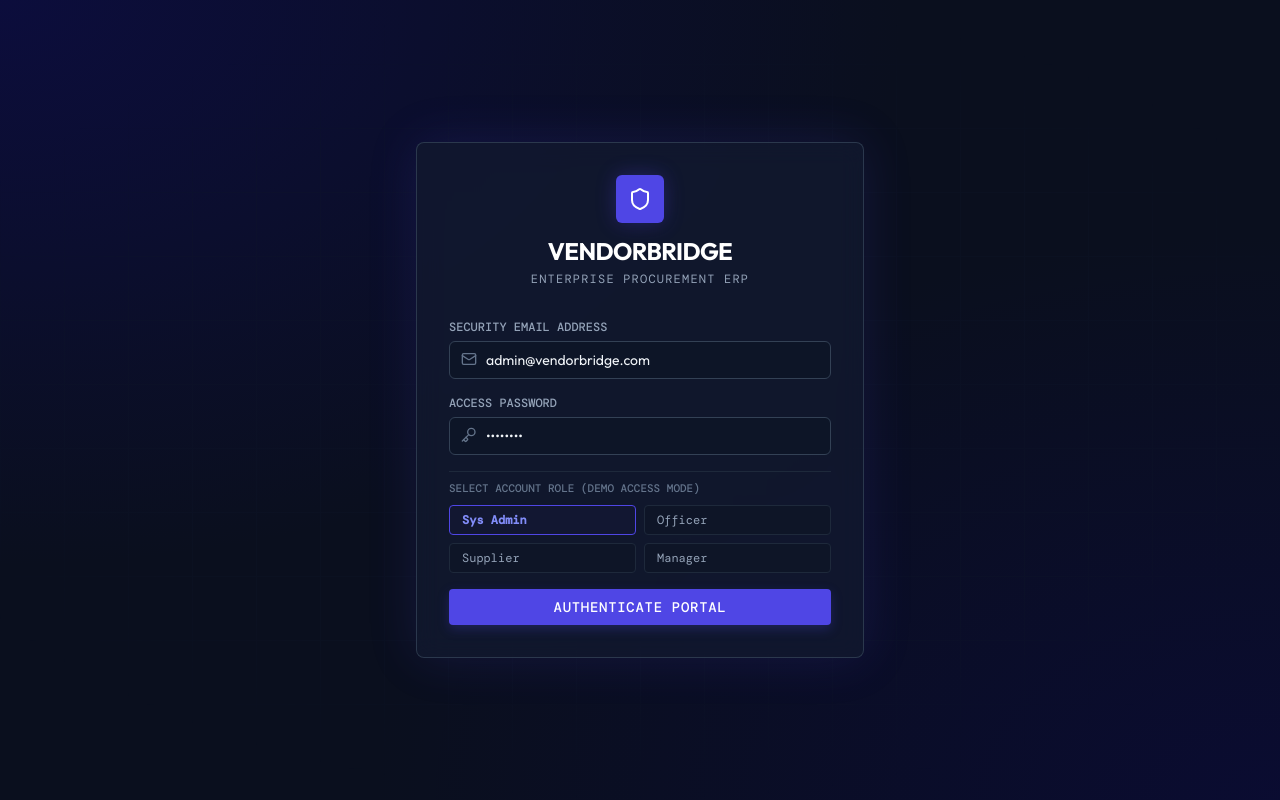
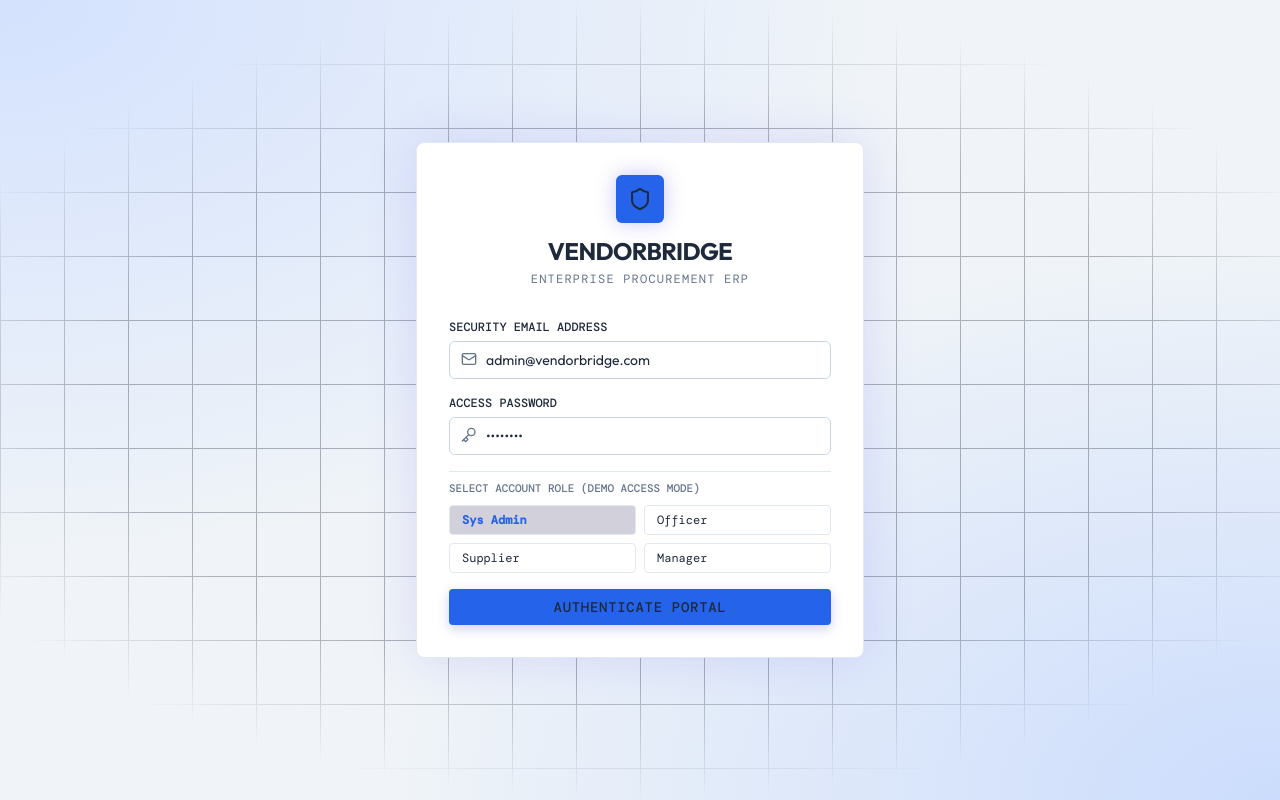
Before and after one commit to HB2810/vendorbridge-erp, a React (Vite) app in the folder frontend/: page /login in a window 1280 px wide. Built offline with nearby package versions, Linux system fonts and the light colour scheme; a web font is replaced by a local one.

Commit message:
style: change theme in all frontend to blue and white color

```diff
--- a/frontend/src/index.css
+++ b/frontend/src/index.css
@@ -6,12 +6,12 @@
 
 @layer base {
   body {
-    @apply bg-navy-dark text-slate-100 font-sans antialiased overflow-x-hidden selection:bg-indigo-brand selection:text-white;
+    @apply bg-navy-dark text-slate-900 font-sans antialiased overflow-x-hidden selection:bg-indigo-brand selection:text-white;
   }
 
   /* Dense industrial inputs and tables */
   input, select, textarea {
-    @apply bg-[#0D1527] border border-slate-700 text-slate-100 px-3 py-1.5 focus:outline-none focus:border-indigo-brand transition-colors font-sans text-sm rounded-md placeholder-slate-500;
+    @apply bg-white border border-slate-300 text-slate-900 px-3 py-1.5 focus:outline-none focus:border-indigo-brand transition-colors font-sans text-sm rounded-md placeholder-slate-400;
   }
 
   table {
@@ -19,15 +19,15 @@
   }
 
   th {
-    @apply border-b border-slate-700 bg-[#11182D] text-slate-400 font-medium px-4 py-2 text-xs uppercase tracking-wider font-sans;
+    @apply border-b border-slate-300 bg-slate-100 text-slate-700 font-semibold px-4 py-2 text-xs uppercase tracking-wider font-sans;
   }
 
   td {
-    @apply border-b border-slate-800 px-4 py-2.5 text-slate-300 font-sans;
+    @apply border-b border-slate-200 px-4 py-2.5 text-slate-800 font-sans;
   }
 
   tr:hover td {
-    @apply bg-[#151C33] text-white;
+    @apply bg-blue-50 text-slate-900;
   }
 }
 
@@ -37,14 +37,14 @@
   height: 6px;
 }
 ::-webkit-scrollbar-track {
-  background: #0A0F1E;
+  background: #F0F4F8;
 }
 ::-webkit-scrollbar-thumb {
-  background: #1E2640;
+  background: #CBD5E1;
   border-radius: 3px;
 }
 ::-webkit-scrollbar-thumb:hover {
-  background: #4F465E;
+  background: #94A3B8;
 }
 
 /* Financial Grade font for codes and amounts */
@@ -56,15 +56,15 @@
 
 /* Custom status badges */
 .badge-status {
-  @apply inline-flex items-center px-2 py-0.5 rounded text-xs font-mono font-medium border uppercase tracking-wider;
+  @apply inline-flex items-center px-2 py-0.5 rounded text-xs font-mono font-medium border uppercase tracking-wider bg-blue-50 text-blue-700 border-blue-200;
 }
 
-/* Subtle mesh gradient for login */
+/* Subtle mesh gradient for login (redefined for blue/white) */
 .login-mesh {
-  background-color: #0A0F1E;
+  background-color: #F0F4F8;
   background-image:
-    radial-gradient(at 0% 0%, hsla(242, 78%, 20%, 0.5) 0px, transparent 50%),
-    radial-gradient(at 100% 100%, hsla(242, 78%, 15%, 0.5) 0px, transparent 50%);
+    radial-gradient(at 0% 0%, hsla(220, 100%, 90%, 0.8) 0px, transparent 50%),
+    radial-gradient(at 100% 100%, hsla(220, 100%, 85%, 0.6) 0px, transparent 50%);
 }
 
 /* Print utility */
@@ -90,3 +90,184 @@
     display: none !important;
   }
 }
+
+/* GLOBAL GLOBAL LIGHT BLUE-WHITE THEME OVERRIDES */
+
+/* Map dark backgrounds to white & light blue */
+.bg-navy-dark,
+[class*="bg-navy-dark"] {
+  background-color: #F0F4F8 !important;
+}
+
+.bg-navy-light,
+[class*="bg-navy-light"] {
+  background-color: #F8FAFC !important;
+}
+
+.bg-slate-surface,
+[class*="bg-slate-surface"],
+.bg-slate-800 {
+  background-color: #FFFFFF !important;
+}
+
+/* Overriding hardcoded background utilities in files */
+[class*="bg-[#0E1527]"],
+[class*="bg-[#121A30]"],
+[class*="bg-[#0D1527]"],
+[class*="bg-[#0B1123]"],
+[class*="bg-[#151C33]"],
+[class*="bg-[#1E2640]"],
+[class*="bg-[#0E1527]/80"],
+[class*="bg-[#121A30]/80"],
+[class*="bg-[#121A30]/50"] {
+  background-color: #FFFFFF !important;
+}
+
+[class*="bg-[#0A0F1E]"] {
+  background-color: #F0F4F8 !important;
+}
+
+/* Left Sidebar Overrides (Clean Royal Blue & White) */
+aside {
+  background-color: #1E3A8A !important; /* Royal Navy Blue Sidebar */
+  border-right-color: #1E3A8A !important;
+}
+
+aside a {
+  color: #BFDBFE !important;
+  border-left-color: transparent !important;
+}
+
+aside a:hover {
+  background-color: #1E40AF !important;
+  color: #FFFFFF !important;
+}
+
+aside a.active,
+[class*="bg-[#1E2640]"].border-l-4 {
+  background-color: #1D4ED8 !important; /* Deep active blue */
+  color: #FFFFFF !important;
+  border-left-color: #3B82F6 !important; /* Light blue accent border */
+}
+
+aside div {
+  color: #FFFFFF !important;
+}
+
+aside p {
+  color: #E2E8F0 !important;
+}
+
+aside button {
+  border-color: #3B82F6 !important;
+  color: #E2E8F0 !important;
+}
+
+aside button:hover {
+  background-color: #EF4444 !important;
+  color: #FFFFFF !important;
+}
+
+/* Topbar override */
+header {
+  background-color: #FFFFFF !important;
+  border-bottom: 1px solid #E2E8F0 !important;
+}
+
+header h1 {
+  color: #1E3A8A !important;
+}
+
+header button {
+  color: #475569 !important;
+}
+
+header button:hover {
+  background-color: #F1F5F9 !important;
+}
+
+/* Global Border overrides */
+[class*="border-slate-700"],
+[class*="border-slate-800"],
+[class*="border-slate-850"],
+[class*="border-slate-900"],
+.border-slate-700,
+.border-slate-800,
+.border-slate-850,
+.border-slate-900,
+.border-t,
+.border-b,
+.border-l,
+.border-r,
+.border,
+hr {
+  border-color: #E2E8F0 !important;
+}
+
+/* Global Text color corrections for light theme readability */
+.text-slate-100,
+.text-slate-200,
+.text-slate-300,
+.text-slate-400,
+.text-white {
+  color: #1E293B !important;
+}
+
+.text-slate-500,
+.text-gray-secondary {
+  color: #64748B !important;
+}
+
+/* Accent values */
+.text-indigo-400 {
+  color: #2563EB !important; /* Map to clear blue */
+}
+
+.text-indigo-400:hover {
+  color: #1D4ED8 !important;
+}
+
+/* Badge status maps */
+.bg-indigo-950\/40,
+.bg-indigo-950\/50,
+.bg-indigo-950 {
+  background-color: #EFF6FF !important;
+}
+
+.bg-emerald-950\/40,
+.bg-emerald-950 {
+  background-color: #ECFDF5 !important;
+}
+
+.bg-rose-950\/40,
+.bg-rose-950 {
+  background-color: #FEF2F2 !important;
+}
+
+.bg-amber-950\/40,
+.bg-amber-950 {
+  background-color: #FFFBEB !important;
+}
+
+/* Modal Inner Background Corrections */
+.fixed.inset-0.z-50 > div,
+.fixed.inset-0.z-50 > div > form,
+.fixed.inset-0.z-50 > div > div {
+  background-color: #FFFFFF !important;
+  color: #1E293B !important;
+  border-color: #E2E8F0 !important;
+}
+
+/* Select specific inputs style */
+input, select, textarea {
+  background-color: #FFFFFF !important;
+  border: 1px solid #CBD5E1 !important;
+  color: #1E293B !important;
+}
+
+/* Custom badges */
+.badge-status {
+  background-color: #EFF6FF !important;
+  color: #2563EB !important;
+  border-color: #BFDBFE !important;
+}
--- a/frontend/tailwind.config.js
+++ b/frontend/tailwind.config.js
@@ -8,22 +8,22 @@ export default {
     extend: {
       colors: {
         navy: {
-          DEFAULT: '#0A0F1E',
-          dark: '#0A0F1E',
-          light: '#11182D',
+          DEFAULT: '#F0F4F8', // Very light slate-blue
+          dark: '#F0F4F8',
+          light: '#E2E8F0',  // Soft gray-blue
         },
         slate: {
-          surface: '#1E2640',
-          border: '#334155', // Tailwind slate-700 is #334155
+          surface: '#FFFFFF', // Clean white
+          border: '#CBD5E1',  // Slate-300 light border
         },
         indigo: {
-          brand: '#4F46E5',
+          brand: '#2563EB',   // Royal blue
         },
         gray: {
-          secondary: '#94A3B8',
+          secondary: '#475569', // Slate-600
         },
         amber: {
-          warning: '#F59E0B',
+          warning: '#D97706',   // Amber-600
         }
       },
       fontFamily: {
```
